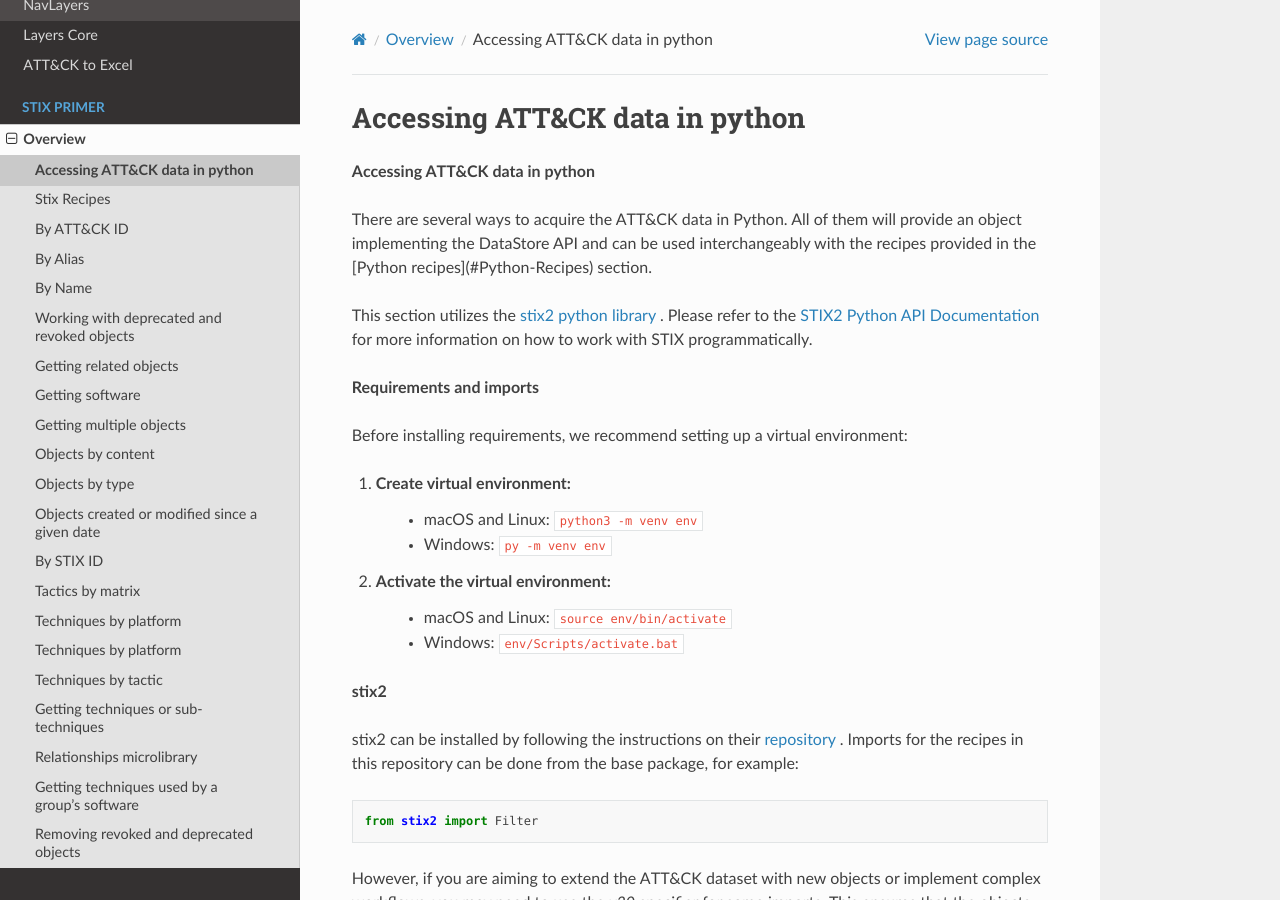
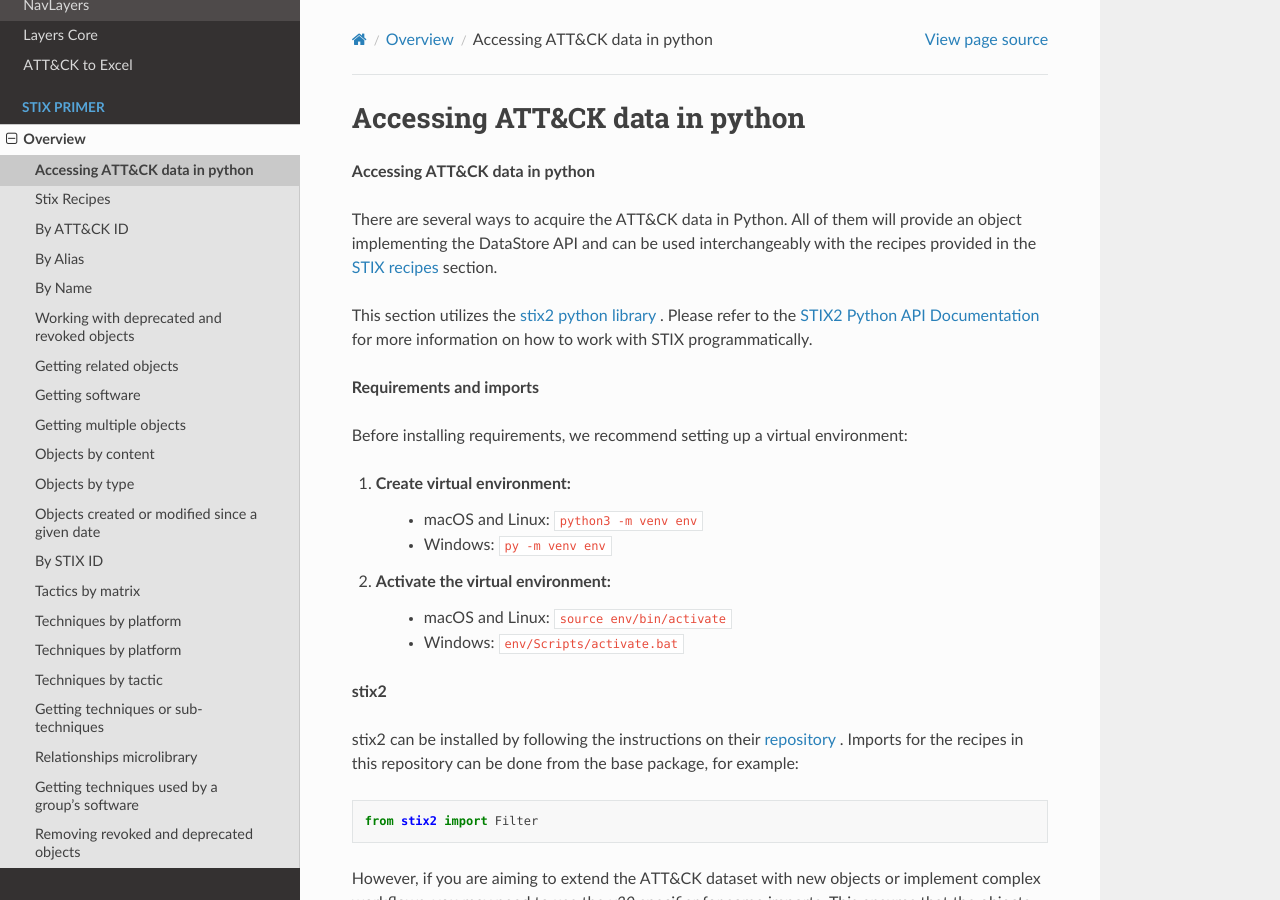
Before and after one commit to mitre-attack/mitreattack-python, a Sphinx documentation site: the page built from docs/stix_primer/access-attack.rst, in a window 1280 px wide and 900 px high. Built offline with Sphinx 7.4.7 and the Read the Docs theme 2.0.0, drawn with Linux system fonts in a browser that asks for light colours; pages that are not in the unit, such as notebooks, are missing from menus.

Commit message:
fixing link in access attack

```diff
--- a/docs/stix_primer/access-attack.rst
+++ b/docs/stix_primer/access-attack.rst
@@ -4,7 +4,7 @@ Accessing ATT&CK data in python
 **Accessing ATT&CK data in python**
 
 There are several ways to acquire the ATT&CK data in Python. All of them will provide an object
-implementing the DataStore API and can be used interchangeably with the recipes provided in the [Python recipes](#Python-Recipes) section.
+implementing the DataStore API and can be used interchangeably with the recipes provided in the `STIX recipes <https://mitreattack-python.readthedocs.io/en/126-docs-add-section-to-docs-for-accessing-stix/stix_primer/access-attack.html>`_ section.
 
 This section utilizes the `stix2 python library <https://github.com/oasis-open/cti-python-stix2>`_ . Please refer to the `STIX2 Python API Documentation <https://stix2.readthedocs.io/en/latest/>`_ for more information on how to work with STIX programmatically.
 
```
